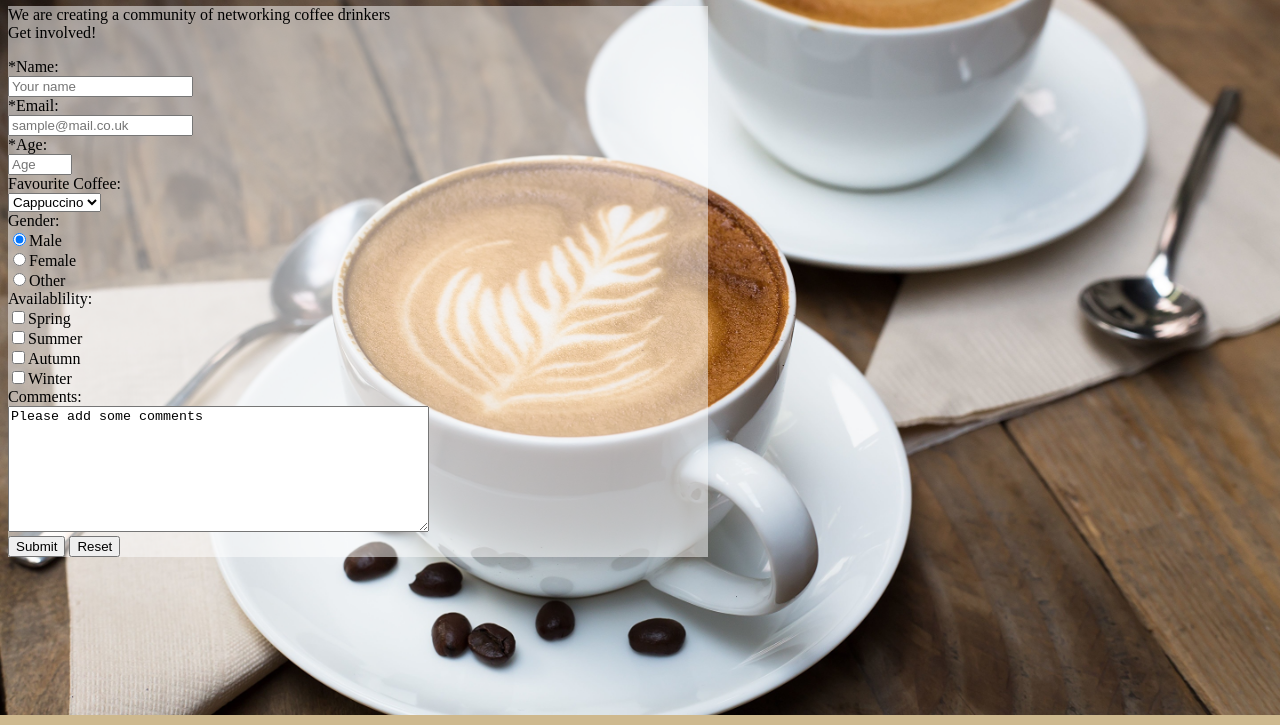
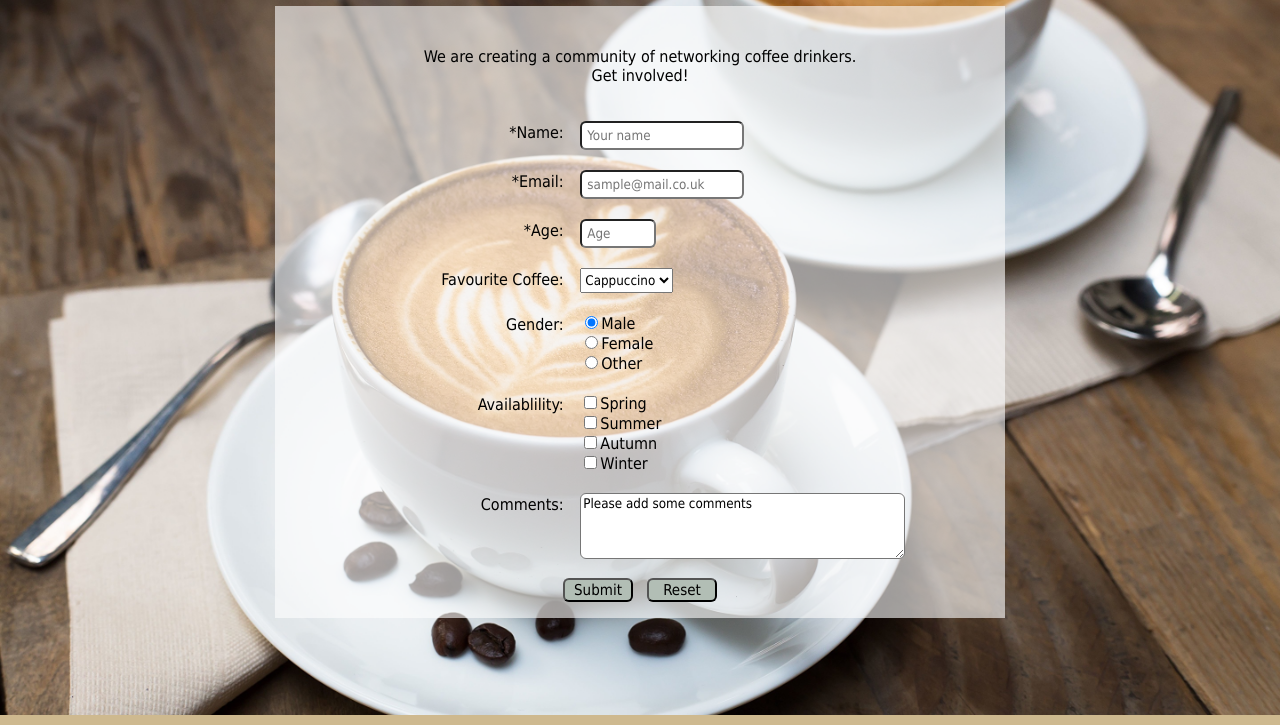
Before and after one commit to jhicks2306/freeCodeCamp-surveyForm, a plain HTML site: page index.html in a window 1280 px wide. Shown: the part 75-800 px from the top of the page. Drawn offline with Linux system fonts and the light colour scheme.

Commit message:
Add styling to remaining elements

```diff
--- a/css/stylemaster.css
+++ b/css/stylemaster.css
@@ -8,9 +8,64 @@ body {
 }
 #title {
   font-family: Tahoma;
+  text-align: center;
   color: white;
 }
 #form-box {
-  background-color: rgba(255, 255, 255, 0.5);
+  background-color: rgba(255, 255, 255, 0.6);
   max-width: 700px;
+  margin: auto;
+  padding: 15px;
 }
+p {
+  font-family: tahoma;
+  text-align: center;
+  padding: 10px;
+}
+.row {
+  display: block;
+  text-align: center;
+  max-width: 700px;
+  padding: 5px;
+  font-family: tahoma;
+}
+.col1 {
+  display: inline-block;
+  text-align: right;
+  width: 30%;
+  padding: 7px;
+  font-family: tahoma;
+  vertical-align: top;
+}
+.col2 {
+  display: inline-block;
+  text-align: left;
+  width: 50%;
+  padding: 5px;
+  font-family: tahoma;
+}
+#number, #email, #name {
+  font-family: tahoma;
+  border-radius: 6px;
+  padding: 5px;
+}
+#dropdown {
+  font-family: tahoma;
+  height: 25px;
+}
+#comments {
+  font-family: tahoma;
+  border-radius: 6px
+}
+.buttons {
+  text-align: center;
+  height: 30px;
+}
+#submit, #reset {
+  width: 70px;
+  font-size: 15px;
+  font-family: tahoma;
+  border-radius: 6px;
+  background-color: #B2BEB5;
+  margin: 5px;
+}
--- a/index.html
+++ b/index.html
@@ -8,30 +8,37 @@
 <body>
   <h1 id="title">Random Coffee Trails</h1>
 <div id="form-box">
-  <p id="description">We are creating a community of networking coffee drinkers<br>Get involved!</p>
+  <p id="description">We are creating a community of networking coffee drinkers.<br>Get involved!</p>
   <form id="survey-form" class="" action="index.html" method="post">
-    <div class="">
+    <div class="row">
+      <div class="col1">
         <label id="name-label" for="name">*Name:</label>
       </div>
-    <div class="">
+      <div class="col2">
         <input id="name" type="text" name="name" value="" placeholder="Your name" required>
       </div>
-    <div class="">
+    </div>
+    <div class="row">
+      <div class="col1">
         <label id="email-label" for="email">*Email:</label>
       </div>
-    <div class="">
+      <div class="col2">
         <input id="email" type="email" name="email" value="" placeholder="sample@mail.co.uk" required>
       </div>
-    <div class="">
+    </div>
+    <div class="row">
+      <div class="col1">
         <label id="number-label" for="number">*Age:</label>
       </div>
-    <div class="">
+      <div class="col2">
         <input id="number" type="number" name="number" value="" min="0" max="100" placeholder="Age" required>
       </div>
-    <div class="">
+    </div>
+    <div class="row">
+      <div class="col1">
         <label id="coffee-label" for="dropdown">Favourite Coffee:</label>
       </div>
-    <div class="">
+      <div class="col2">
         <select id="dropdown" class="" name="dropdown">
           <option value="Cappuccino">Cappuccino</option>
           <option value="Espresso">Espresso</option>
@@ -39,28 +46,39 @@
           <option value="Long Black">Long Black</option>
         </select>
       </div>
-    <div class="">
-      <label>Gender:</label>
     </div>
-    <div class="">
+    <div class="row">
+      <div class="col1">
+        <label id="gender">Gender:</label>
+      </div>
+      <div class="col2">
         <input type="radio" name="gender" value="Male" checked>Male<br>
         <input type="radio" name="gender" value="Female">Female<br>
         <input type="radio" name="gender" value="Other">Other<br>
       </div>
-    <div class="">
+    </div>
+    <div class="row">
+      <div class="col1">
         <label>Availablility:</label>
       </div>
+      <div class="col2">
         <input type="checkbox" name="season1" value="1">Spring<br>
         <input type="checkbox" name="season2" value="2">Summer<br>
         <input type="checkbox" name="season3" value="3">Autumn<br>
         <input type="checkbox" name="season4" value="4">Winter<br>
-    <div class="">
+      </div>
+    </div>
+    <div class="row">
+      <div class="col1">
         <label>Comments:</label>
       </div>
-    <textarea name="name" rows="8" cols="50">Please add some comments</textarea>
-    <div class="">
+      <div class="col2">
+        <textarea id="comments" name="name" rows="4" cols="50">Please add some comments</textarea>
+      </div>
+    </div>
+      <div class="buttons">
         <input id="submit" type="submit" name="submit" value="Submit">
-      <input type="reset" name="reset" value="Reset">
+        <input id="reset" type="reset" name="reset" value="Reset">
       </div>
   </form>
 </div>
```
Lines whose indentation alone changed are shown as unchanged.
